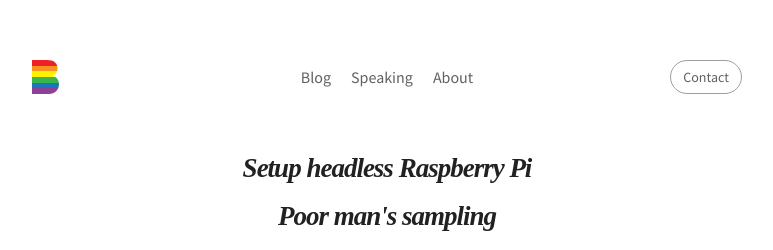
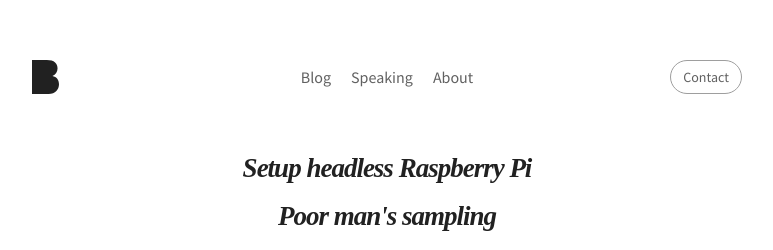
Before and after one commit to martinbuberl/martinbuberl.github.io, a Jekyll site: the page built from index.md, in a window 1280 px wide. Shown: the top 250 px of the page, without its empty margins (253-1026 px from the left). Built offline with Jekyll 4.4.1, drawn with Linux system fonts in a browser that asks for light colours; nearby versions of some CDN libraries; some web fonts are replaced.

Commit message:
Updated logo

```diff
--- a/_layouts/default.html
+++ b/_layouts/default.html
@@ -26,7 +26,7 @@
 
 <header>
   <div class="wrapper">
-    <a href="/" class="logo"><img src="/content/img/logo-pride.svg" alt="Home" /></a>
+    <a href="/" class="logo"><img src="/content/img/logo.svg" alt="Home" /></a>
     <a href="/contact/"{% if page.navigation == "contact" %} class="contact active"{% else %} class="contact"{% endif %}>Contact</a>
     <ul>
       <li><a href="/blog/"{% if page.navigation == "blog" %} class="active"{% endif %}>Blog</a></li>
```
